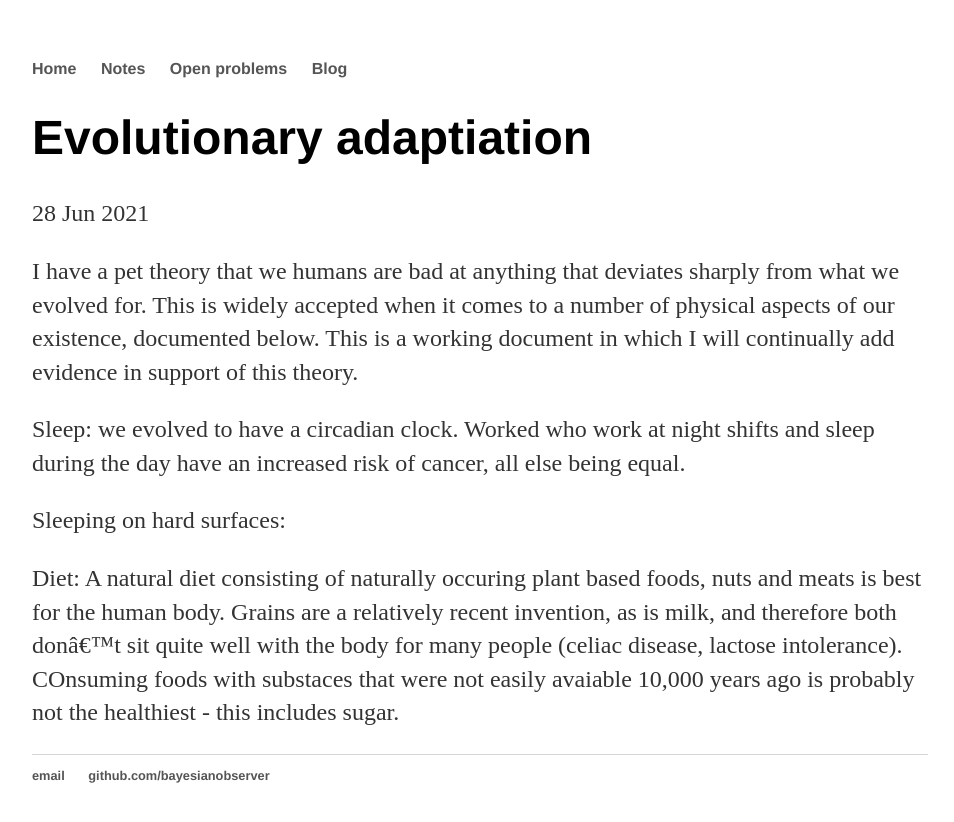
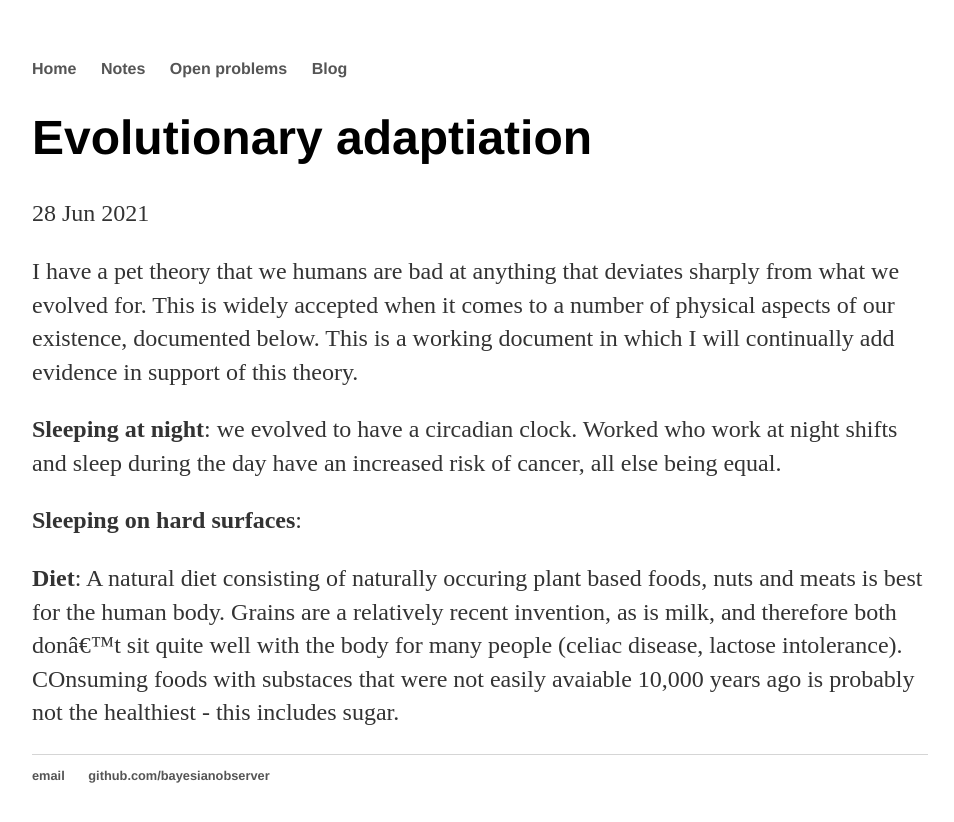
Before and after one commit to bayesianobserver/bayesianobserver.github.io, a Jekyll site: the page built from _posts/2021-06-28-evolutionary-adaptations.md, in a window 1280 px wide. Shown: the top 822 px of the page, without its empty margins (160-1114 px from the left). Built offline with Jekyll 4.4.1, drawn with Linux system fonts in a browser that asks for light colours; a script that is not in the unit is left out.

Commit message:
Update 2021-06-28-evolutionary-adaptations.md

```diff
--- a/_posts/2021-06-28-evolutionary-adaptations.md
+++ b/_posts/2021-06-28-evolutionary-adaptations.md
@@ -7,8 +7,8 @@ mathjax: true
 
 I have a pet theory that we humans are bad at anything that deviates sharply from what we evolved for. This is widely accepted when it comes to a number of physical aspects of our existence, documented below. This is a working document in which I will continually add evidence in support of this theory.
 
-Sleep: we evolved to have a circadian clock. Worked who work at night shifts and sleep during the day have an increased risk of cancer, all else being equal.
+**Sleeping at night**: we evolved to have a circadian clock. Worked who work at night shifts and sleep during the day have an increased risk of cancer, all else being equal.
 
-Sleeping on hard surfaces:
+**Sleeping on hard surfaces**:
 
-Diet: A natural diet consisting of naturally occuring plant based foods, nuts and meats is best for the human body. Grains are a relatively recent invention, as is milk, and therefore both don't sit quite well with the body for many people (celiac disease, lactose intolerance). COnsuming foods with substaces that were not easily avaiable 10,000 years ago is probably not the healthiest - this includes sugar.
+**Diet**: A natural diet consisting of naturally occuring plant based foods, nuts and meats is best for the human body. Grains are a relatively recent invention, as is milk, and therefore both don't sit quite well with the body for many people (celiac disease, lactose intolerance). COnsuming foods with substaces that were not easily avaiable 10,000 years ago is probably not the healthiest - this includes sugar.
```
